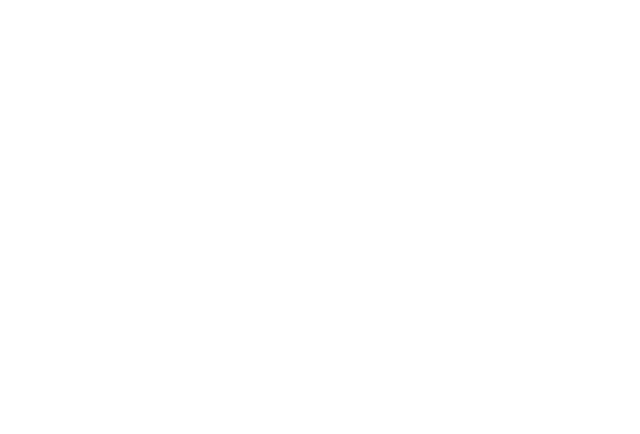
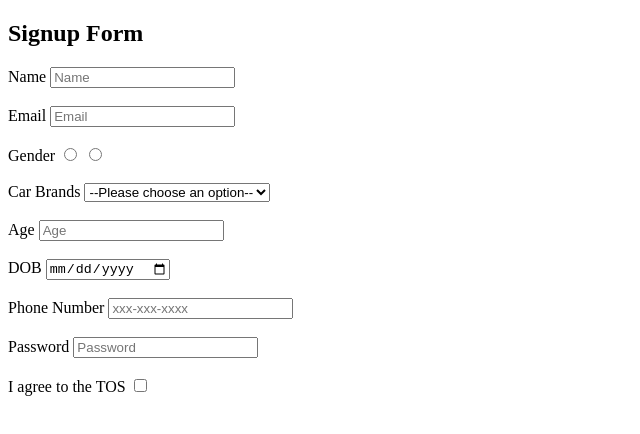
Before and after one commit to acciojob/signup-form-car-NehaNayak123, a website: page main.html in a window 1280 px wide. Shown: the whole page, without its empty margins (0-640 px from the left). Drawn offline with Linux system fonts and the light colour scheme.

Commit message:
created a submission

```diff
--- a/main.html
+++ b/main.html
@@ -8,6 +8,57 @@
 
 <body>
 	<!-- the entire body must be written by student -->
+	<section>
+		<h1>Signup Form</h1>
+		<form action="#" method="post">
+			<label  for="name">Name</label>
+			<input type="text" id="name" placeholder="Name" required>
+			<br>
+			<br>
+			<label  for="email">Email</label>
+			<input type="email" id="email" placeholder="Email" required>
+			<br>
+			<br>
+			<label  for="gender_m, gender_f">Gender</label>
+			<input type="radio" id="gender_m" required>
+			<input type="radio" id="gender_f" required>
+			<br>
+			<br>
+
+			<label  for="cars">Car Brands</label>
+			<select required id="cars">
+				<option>--Please choose an option--</option>
+				<option>Car1</option>
+				<option>Car2</option>
+				<option>Car3</option>
+				<option>Car4</option>
+
+			</select>
+			<br>
+			<br>
+			<label  for="age">Age</label>
+			<input type="number" placeholder="Age" id="age" required>
+			<br>
+			<br>
+			<label  for="dob">DOB</label>
+			<input type="date"  id="dob" required>
+			<br>
+			<br>
+
+			<label  for="tel">Phone Number</label>
+			<input type="tel" placeholder="xxx-xxx-xxxx" id="tel" >
+			<br>
+			<br>
+			<label  for="password">Password</label>
+			<input type="password" placeholder="Password" id="password" required >
+			<br>
+			<br>
+			<label  for="tos">I agree to the TOS</label>
+			<input type="checkbox" id="tos" required >
+
+
+		</form>
+	</section>
     <script type="text/javascript" src="./script.js">
 </script>
 
```
